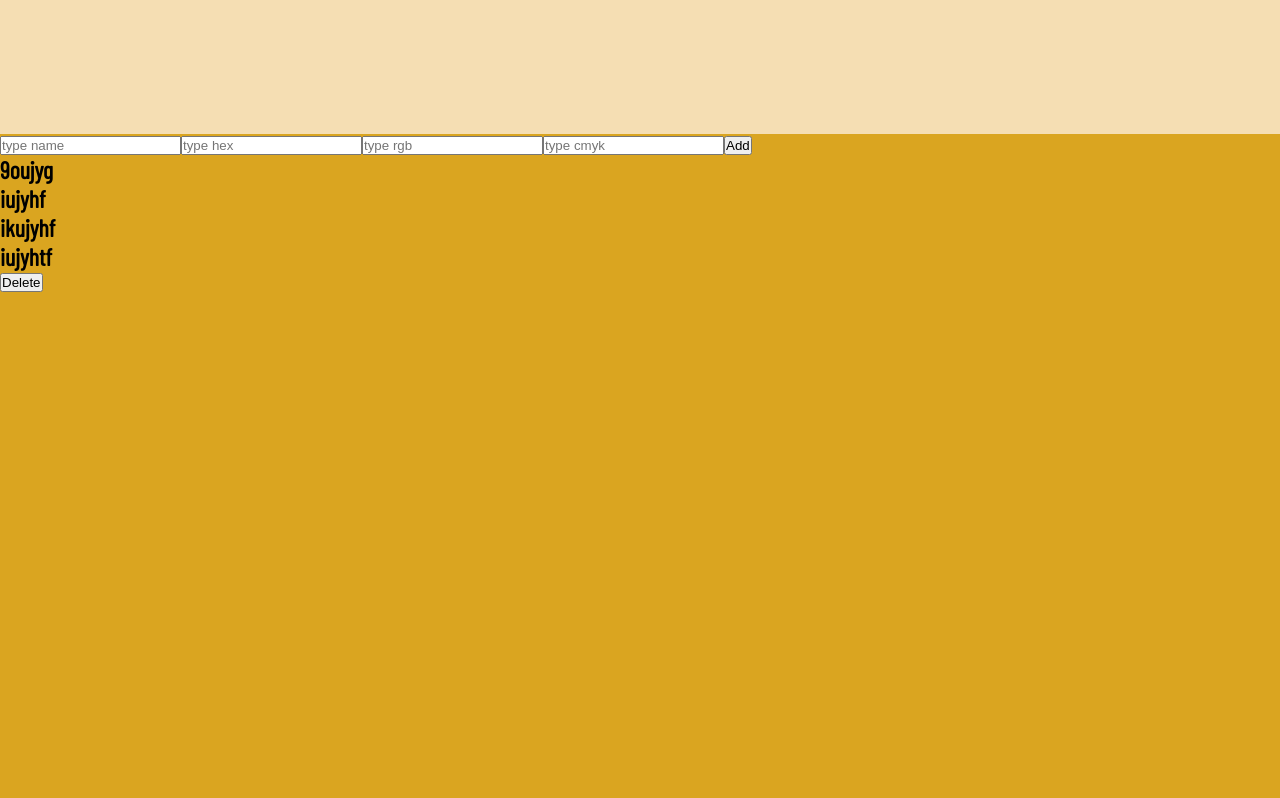
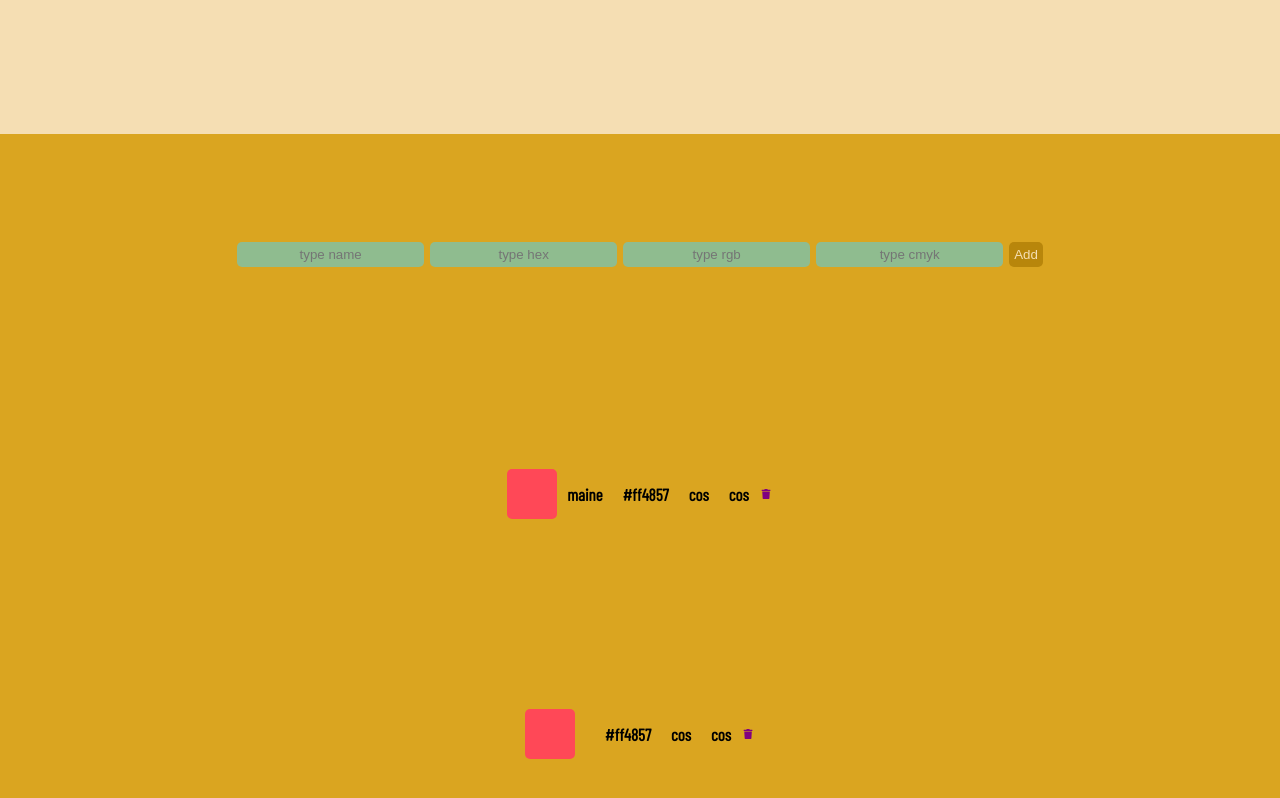
Before and after one commit to KaliKru/Golden-Fish, a React (Create React App) app: page / in a window 1280 px wide. Shown: the part 658-1456 px from the top of the page. Before the commit the page ends 950 px from the top, so only its background shows below. Built offline with nearby package versions, Linux system fonts and the light colour scheme; data requests are answered from the project's data file.

Commit message:
ColorsManager css styles

```diff
--- a/src/AddColor.js
+++ b/src/AddColor.js
@@ -38,7 +38,7 @@ function AddColor({ fetchColors, nameVal, id}) {
     }
 
     return (
-        <form onSubmit={saveColor}>
+        <form className={"style-color"} onSubmit={saveColor}>
             <input type="text" placeholder="type name" value={name} onChange={e => setName(e.target.value)}/>
             <input type="text" placeholder="type hex" value={hex} onChange={e => setHex(e.target.value)}/>
             <input type="text" placeholder="type rgb" value={rgb} onChange={e => setRgb(e.target.value)}/>
--- a/src/AddPallet.js
+++ b/src/AddPallet.js
@@ -24,9 +24,6 @@ function AddPallet(props) {
         setColor(event.target.value)
         fetch()
     }
-
-
-
 
     const inputColor = (color) => {
         setColor(color);
--- /dev/null
+++ b/src/Color.css
@@ -0,0 +1,76 @@
+@media only screen and (max-width: 600px) {
+    .style-color {
+        display: flex;
+        flex-direction: column;
+    }
+}
+@media only screen and (min-width: 601px) {
+    .style-color {
+        display: flex;
+        flex-direction: row;
+    }
+}
+
+
+.style-color {
+    width: 100%;
+    height: 30vh;
+    background-color: goldenrod;
+    display: flex;
+    align-items: center;
+    justify-content: center;
+}
+
+
+input {
+    border-radius: 5px;
+    border: none;
+    background-color: darkseagreen;
+    color: white;
+    padding: 5px;
+    margin: 3px;
+    text-align: center;
+}
+
+ul {
+    list-style-type: none;
+    margin: 0;
+    padding: 0;
+}
+
+input:focus {
+    outline: none;
+}
+
+button:focus {
+    outline: none;
+}
+
+button {
+    background-color: darkgoldenrod;
+    border-radius: 5px;
+    border: none;
+    padding: 5px;
+    margin: 3px;
+    cursor: pointer;
+    color: wheat;
+}
+
+.icon-trash {
+    color: purple;
+    font-size: 0.9em;
+
+
+}
+
+.style-list {
+    display: flex;
+    flex-direction: row;
+    justify-content: center;
+    align-items: center;
+    font-size: 0.7em;
+}
+
+h2 {
+    margin: auto 10px;
+}
--- a/src/Color.js
+++ b/src/Color.js
@@ -1,5 +1,7 @@
 import React from 'react';
 import AddColor from "./AddColor";
+import "./Color.css";
+import { FaTrash } from 'react-icons/fa';
 
 const API = "http://localhost:3000";
 
@@ -11,15 +13,30 @@ const data = {
 function Color({ id, name, hex, rgb, cmyk, removeColor }) {
     return (
         <>
-            <li key={id}>
-                <h2>{name}</h2>
-                <h2>{hex}</h2>
-                <h2>{rgb}</h2>
-                <h2>{cmyk}</h2>
-                <button onClick={() => removeColor(id)}>Delete</button>
-            </li>
+            <div className={"style-color"}>
+                <li className={"style-list"} key={id}>
+                    <div style={{
+                        width: 50,
+                        height: 50,
+                        backgroundColor: hex,
+                        borderRadius: 5,
+                    }
+                    }> </div>
+                    <h2 className={"input-color"}>{name}</h2>
+                    <h2>{hex}</h2>
+                    <h2>{rgb}</h2>
+                    <h2>{cmyk}</h2>
+                    <FaTrash className={"icon-trash"}onClick={() => removeColor(id)}>Delete</FaTrash>
+                </li>
+            </div>
         </>
     );
 }
 
 export default Color;
+
+
+/*
+
+<button className={"color-btn"} onClick={() => removeColor(id)}>Delete</button>
+ */
--- a/src/ColorsManager.js
+++ b/src/ColorsManager.js
@@ -1,6 +1,7 @@
 import React, {useState, useEffect} from 'react';
 import AddColor from "./AddColor";
 import Color from "./Color";
+
 
 const URL = "http://localhost:3000/colors";
 
@@ -40,7 +41,7 @@ function ColorsManager() {
                 <AddColor fetchColors={getColors}/>
                 <ul>
                     {colors.length === 0
-                        ? <p>LOADING...</p>
+                        ? <p></p>
                         : colors.map(color => <Color key={color.id} id={color.id} name={color.name} hex={color.hex}
                                                      rgb={color.rgb} cmyk={color.cmyk} removeColor={removeColor}/>)
                     }
--- a/src/RatioCounter.js
+++ b/src/RatioCounter.js
@@ -8,24 +8,72 @@ function RatioCounter() {
     const [x, setX] = useState("");
     const [y, setY] = useState("");
 
-    // const [sizeX, setSizeX] = useState("100px");
-    // const [sizeY, setSizeY] = useState("100px");
 
     const handleX = (event) => {
         if(!isNaN(event.target.value)) {
             setX(event.target.value);
-            setY((event.target.value * 1.6) + '')
+            setY((Math.round(event.target.value * 1.6)) + '')
         }
     }
 
     const handleY = (event) => {
         if(!isNaN(event.target.value)) {
             setY(event.target.value);
-            setX((event.target.value / 1.6) + '');
+            setX((Math.round(event.target.value / 1.6)) + '');
 
         }
 
     }
+
+
+
+
+    return (
+        <div>
+            <Unit/>
+            <div className={"styleRatio"}>
+                <form>
+                    <input className={"inputRatio"} type={"text"} value={x} placeholder="type shorter value..." onChange={handleX}/>
+                    <div className={"effectRatio"}>
+                        <h4>{isNaN(x) ? "Golden Fish understands only numbers ;)" : ""}</h4>
+                    </div>
+
+                </form>
+
+                <form>
+                    <input className={"inputRatio2"} type={"text"} value={y} placeholder="or type longer value..." onChange={handleY}/>
+                    <div className={"effectRatio2"}>
+                        <h4>{isNaN(y)  ? "Golden Fish understands only numbers ;)" : ""}</h4>
+                    </div>
+
+                </form>
+
+            </div>
+
+
+            <div className={"resultBox"}>
+                <FaFish  style={{
+                    width: y + 'px',
+                    height: x + 'px',
+                    color: "darkslateblue",
+                    borderRadius: "3px",
+                    borderColor: "pink",
+                    border: '1px',
+                    textAlign: "center",
+                    display: "flex",
+                    alignItems: "center",
+                    justifyContent: "center"}}>longer: {y}px shorter:{x}px
+                    </FaFish>
+            </div>
+
+
+        </div>
+    );
+}
+
+
+
+/*
 
     // useEffect(() => {
     //     console.log(resultX);
@@ -70,6 +118,7 @@ function RatioCounter() {
 
  */
 
+/*
 // const funCount = () => {
 //     setX (prev => {
 //         if (x >= 1) {
@@ -84,49 +133,8 @@ function RatioCounter() {
 // })
 // }
 
+*/
 
-    return (
-        <div>
-            <Unit/>
-            <div className={"styleRatio"}>
-                <form>
-                    <input className={"inputRatio"} type={"text"} value={x} placeholder="type shorter value..." onChange={handleX}/>
-                    <div className={"effectRatio"}>
-                        <h4>{isNaN(x) ? "Golden Fish understands only numbers ;)" : ""}</h4>
-                    </div>
-
-                </form>
-
-                <form>
-                    <input className={"inputRatio2"} type={"text"} value={y} placeholder="or type longer value..." onChange={handleY}/>
-                    <div className={"effectRatio2"}>
-                        <h4>{isNaN(y)  ? "Golden Fish understands only numbers ;)" : ""}</h4>
-                    </div>
-
-                </form>
-
-            </div>
-
-
-            <div className={"resultBox"}>
-                <FaFish  style={{
-                    width: y + 'px',
-                    height: x + 'px',
-                    color: "darkslateblue",
-                    borderRadius: "3px",
-                    borderColor: "pink",
-                    border: '1px',
-                    textAlign: "center",
-                    display: "flex",
-                    alignItems: "center",
-                    justifyContent: "center"}}>longer: {y}px shorter:{x}px
-                    </FaFish>
-            </div>
-
-
-        </div>
-    );
-}
 
 
 /*
--- a/src/db.json
+++ b/src/db.json
@@ -1,11 +1,18 @@
 {
   "colors": [
     {
-      "name": "9oujyg",
-      "hex": "iujyhf",
-      "rgb": "ikujyhf",
-      "cmyk": "iujyhtf",
+      "name": "maine",
+      "hex": "#ff4857",
+      "rgb": "cos",
+      "cmyk": "cos",
       "id": 1
+    },
+    {
+      "name": "",
+      "hex": "#ff4857",
+      "rgb": "cos",
+      "cmyk": "cos",
+      "id": 2
     }
   ]
 }
```
Lines whose indentation alone changed are shown as unchanged.
